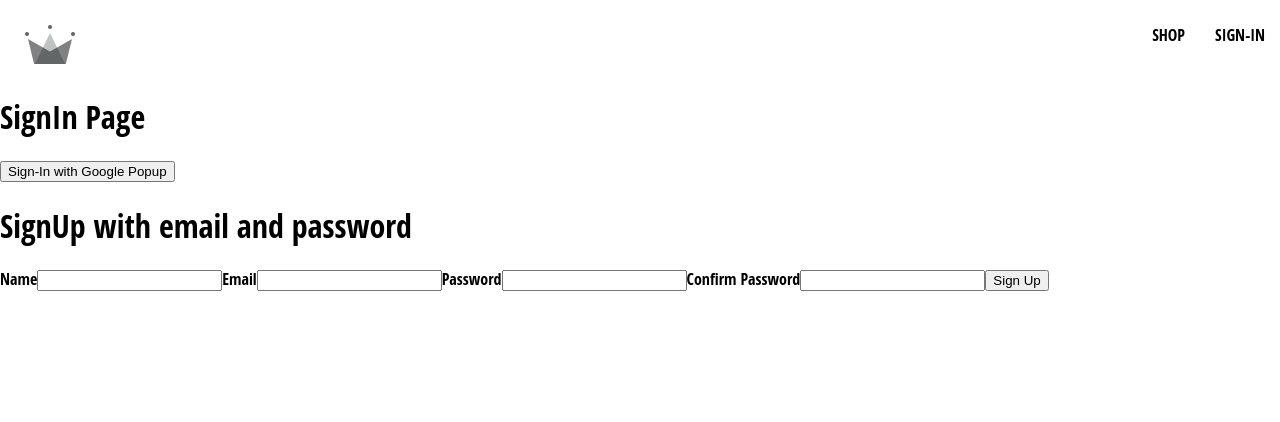
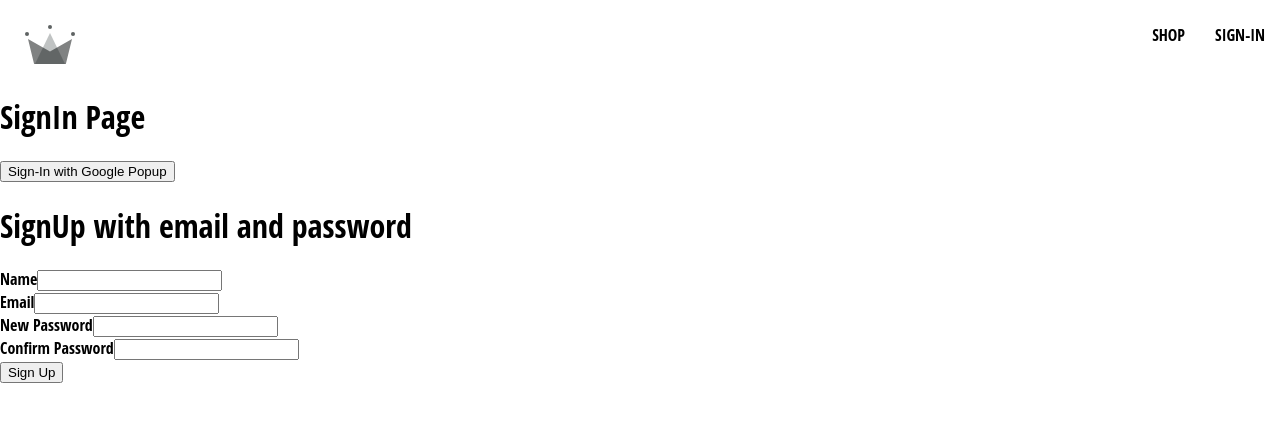
Before and after one commit to azshhh/reactjs-Capstone, a React (Create React App) app: page /sign-in in a window 1280 px wide. Shown: the top 422 px of the page. Built offline with nearby package versions, Linux system fonts and the light colour scheme; the HTML template or start-up script is replaced by a standard one.

Commit message:
SignUp Form FormInput component

```diff
--- /dev/null
+++ b/src/components/form-input/form-input.component.jsx
@@ -0,0 +1,10 @@
+const FormInput = ({ label, ...otherProps }) => {
+    return (
+      <div>
+        <label>{label}</label>
+        <input {...otherProps} />
+      </div>
+    );
+  };
+
+  export default FormInput;
--- a/src/components/sign-up-form/sign-up-form.component.jsx
+++ b/src/components/sign-up-form/sign-up-form.component.jsx
@@ -1,4 +1,5 @@
 import { useState } from "react";
+import FormInput from "../form-input/form-input.component";
 import {
   createAuthUserWithEmailAndPassword,
   createUserDocumentFromAuth,
@@ -36,7 +37,7 @@
       resetFormFields();
     } catch (error) {
       if (error.code === "auth/email-already-in-use") {
-        alert("Email already registered, please try with diffrent email.");
+        alert("Email already registered, please try with different email.");
       } else {
         console.log("User creation encountered an error.", error);
       }
@@ -52,8 +53,8 @@
     <div>
       <h1>SignUp with email and password</h1>
       <form onSubmit={handleSubmit}>
-        <label>Name</label>
-        <input
+        <FormInput
+          label="Name"
           type="text"
           required
           onChange={handleChange}
@@ -61,31 +62,34 @@
           value={displayName}
         />
 
-        <label>Email</label>
-        <input
-          type="text"
+        <FormInput
+          label="Email"
+          type="email"
           required
           onChange={handleChange}
           name="email"
           value={email}
+          autoComplete="on"
         />
 
-        <label>Password</label>
-        <input
-          type="text"
+        <FormInput
+          label="New Password"
+          type="password"
           required
           onChange={handleChange}
           name="password"
           value={password}
+          autoComplete="new-password"
         />
 
-        <label>Confirm Password</label>
-        <input
-          type="text"
+        <FormInput
+          label="Confirm Password"
+          type="password"
           required
           onChange={handleChange}
           name="confirmPassword"
           value={confirmPassword}
+          autoComplete="new-password"
         />
 
         <button type="subimit">Sign Up</button>
```
